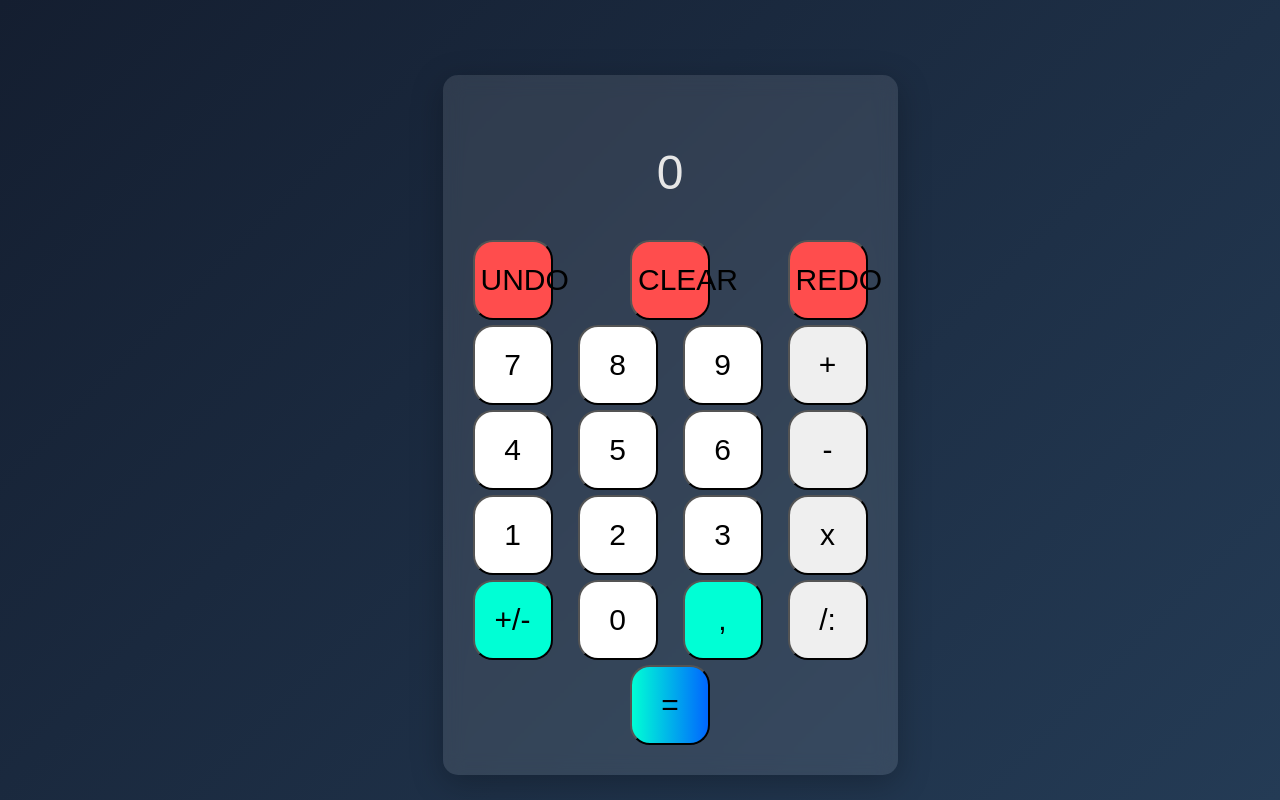
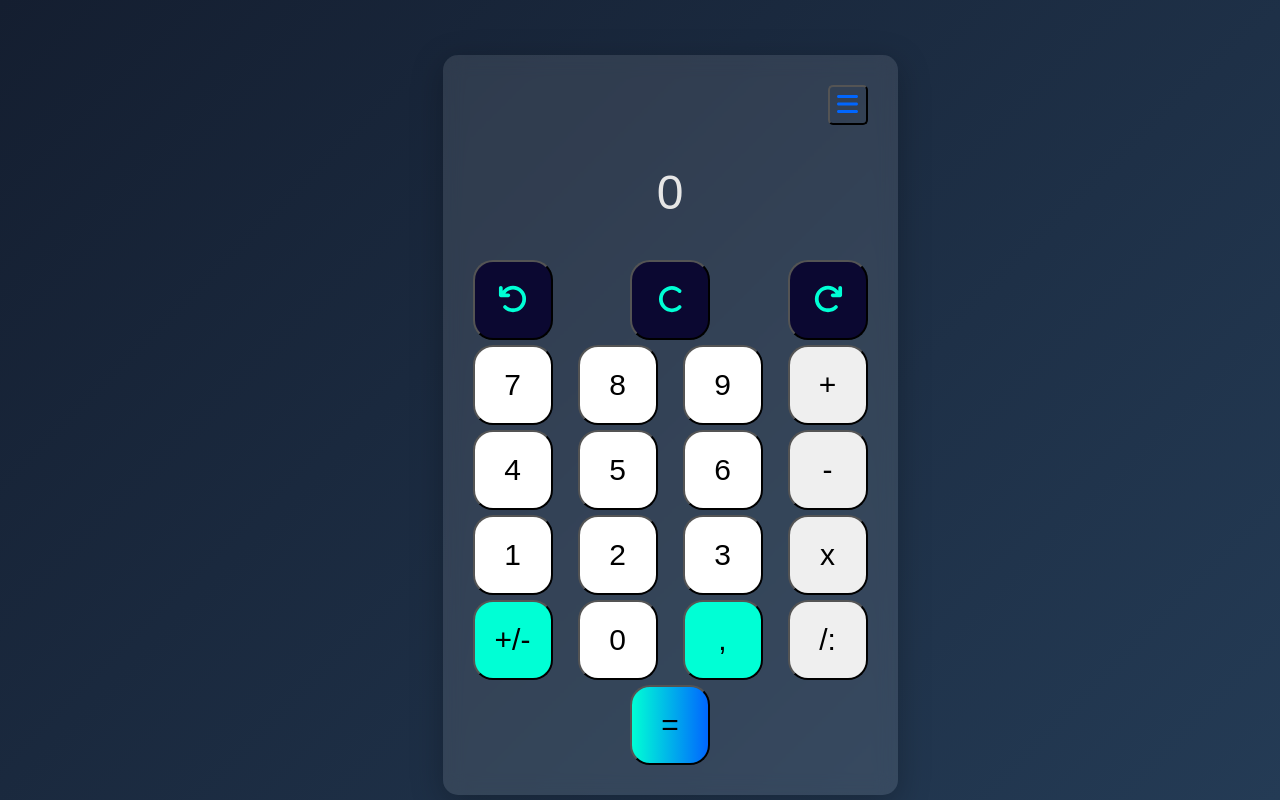
Before and after one commit to PGajewska08/Calculator, a React (Create React App) app: page / in a window 1280 px wide. Built offline with nearby package versions, Linux system fonts and the light colour scheme.

Commit message:
Change styles

```diff
--- a/package.json
+++ b/package.json
@@ -3,12 +3,16 @@
   "version": "0.1.0",
   "private": true,
   "dependencies": {
+    "@fortawesome/fontawesome-svg-core": "^6.7.2",
+    "@fortawesome/free-solid-svg-icons": "^6.7.2",
+    "@fortawesome/react-fontawesome": "^0.2.2",
     "@reduxjs/toolkit": "^2.8.2",
     "@testing-library/dom": "^10.4.0",
     "@testing-library/jest-dom": "^6.6.3",
     "@testing-library/react": "^16.1.0",
     "@testing-library/user-event": "^13.2.1",
     "clsx": "^2.1.1",
+    "fontawesome": "^5.6.3",
     "mathjs": "^14.5.2",
     "react": "^19.1.0",
     "react-dom": "^19.1.0",
--- a/src/App.js
+++ b/src/App.js
@@ -1,6 +1,7 @@
 import Display from "./Components/Display/Display";
 import Keyboard from "./Components/Keyboard/Keyboard";
 import Body from "./Components/Body/Body";
+import Panel from "./Components/Panel/Panel";
 import styles from "./style.module.scss";
 
 function App() {
@@ -8,6 +9,7 @@ function App() {
     <div className={styles.background}>
       <div>
         <Body>
+          <Panel/>
           <Display/>
           <Keyboard/>
         </Body>
--- a/src/Components/Button/Button.module.scss
+++ b/src/Components/Button/Button.module.scss
@@ -21,6 +21,16 @@
     background: linear-gradient(to right, #00ffd5, #0066ff);
 }
 .action {
-    background-color: #ff4d4d;
+    background-color: #0b0831;
+    color: #00ffd5;
    // width: 110px;
 }
+
+.history {
+    width: 40px;
+    height: 40px;
+    font-size: 50%;
+    border-radius: 5px;
+    background-color: transparent;
+    color: #0066ff;
+}
--- a/src/Components/Keyboard/Keyboard.js
+++ b/src/Components/Keyboard/Keyboard.js
@@ -3,6 +3,8 @@ import styles from './Keyboard.module.scss';
 import buttonStyles from '../Button/Button.module.scss';
 import { useDispatch, useSelector } from 'react-redux';
 import { inputDigit, clear, inputOperator, calculate, addFloat, changeSign} from '../../Redux/calculatorSlice';
+import { FontAwesomeIcon } from '@fortawesome/react-fontawesome';
+import { faArrowRotateLeft, faArrowRotateRight, faC } from '@fortawesome/free-solid-svg-icons';
 import userEvent from '@testing-library/user-event';
 import { useEffect } from 'react';
 
@@ -39,9 +41,9 @@ const Keyboard = () => {
 
     return <div className={styles.container}>
         <div className={styles.row}>
-            <Button className={buttonStyles.action} onClick={() => handleClickNumber(7)}>UNDO</Button>
-            <Button className={buttonStyles.action} onClick={() => handleClear()}>CLEAR</Button>
-            <Button className={buttonStyles.action} onClick={() => handleClickNumber(9)}>REDO</Button>
+            <Button className={buttonStyles.action}><FontAwesomeIcon icon={faArrowRotateLeft} /></Button>
+            <Button className={buttonStyles.action} onClick={() => handleClear()}><FontAwesomeIcon icon={faC} /></Button>
+            <Button className={buttonStyles.action}><FontAwesomeIcon icon={faArrowRotateRight} /></Button>
         </div>
         <div className={styles.row}>
             <Button className={buttonStyles.number} onClick={() => handleClickNumber(7)}>7</Button>
--- /dev/null
+++ b/src/Components/Panel/Panel.js
@@ -0,0 +1,15 @@
+import Button from '../Button/Button';
+import styles from './Panel.module.scss';
+import buttonStyles from '../Button/Button.module.scss';
+import { FontAwesomeIcon } from '@fortawesome/react-fontawesome';
+import { faBars } from '@fortawesome/free-solid-svg-icons';
+
+const Panel = () => {
+    return (
+        <div className={styles.container}>
+        <Button className={buttonStyles.history}><FontAwesomeIcon icon={faBars} /></Button>
+    </div>
+    )
+}
+
+export default Panel;
--- /dev/null
+++ b/src/Components/Panel/Panel.module.scss
@@ -0,0 +1,4 @@
+.container {
+    display: flex;
+    flex-direction: row-reverse;
+}
```
Also changed, not shown: src/Components/History/HistoryModal.js (added, +9 -0 lines), src/Components/History/HistoryModal.module.scss (added), 1 other file (tests, documents, lock files or other folders).
